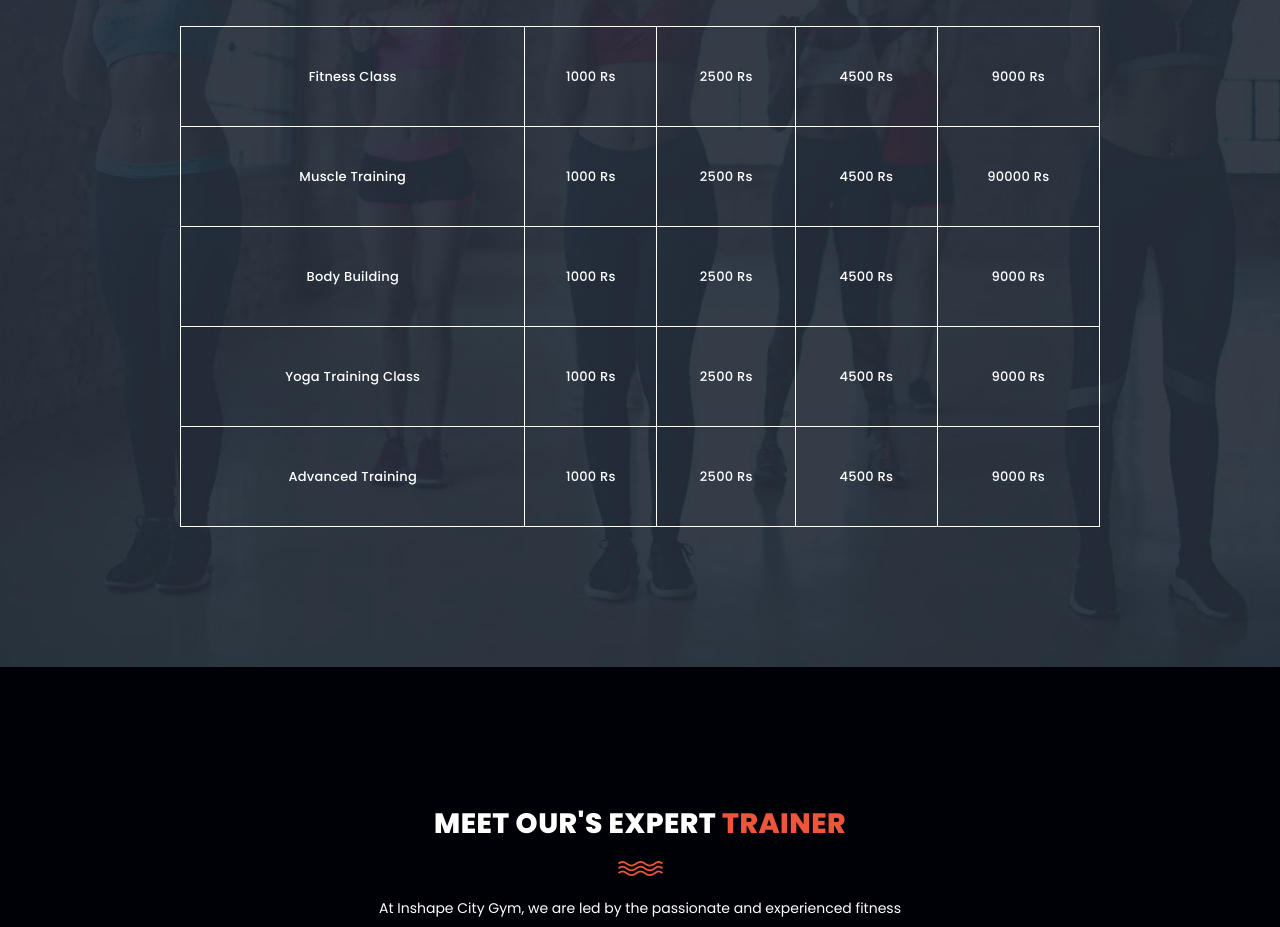
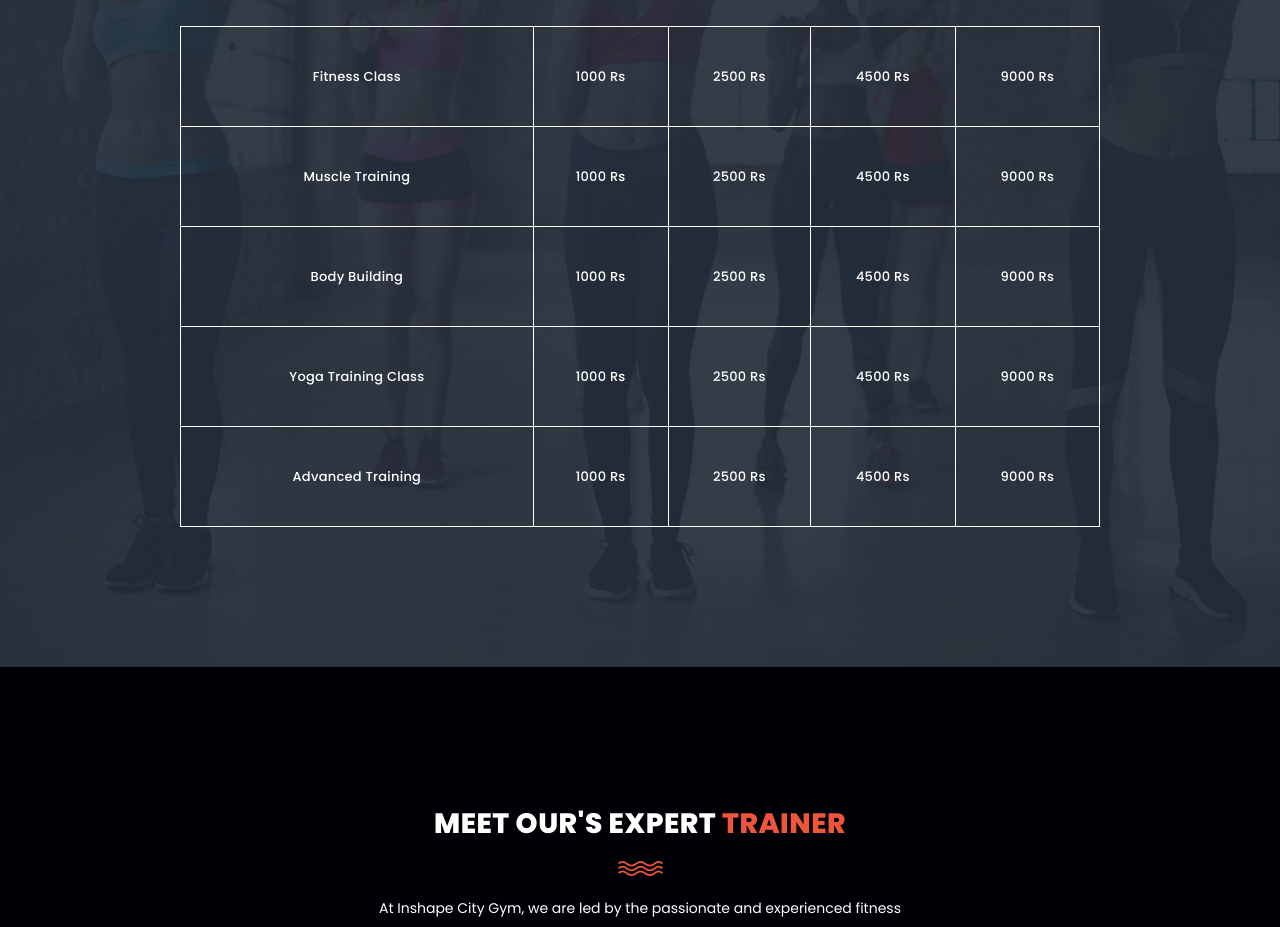
Before and after one commit to Pradeep7867/InshapeCityGym, a plain HTML site: page index.html in a window 1280 px wide. Shown: the part 3720-4647 px from the top of the page. Drawn offline with Linux system fonts and the light colour scheme.

Commit message:
Update index.html

```diff
--- a/index.html
+++ b/index.html
@@ -293,7 +293,7 @@
                   <td class="monthly ts-item show" data-tsmeta="monthly">1000 Rs</td>
                   <td class="quarterly ts-item show" data-tsmeta="quarterly">2500 Rs</td>
                   <td class="halfy ts-item show" data-tsmeta="halfy">4500 Rs</td>
-                  <td class="yearly ts-item show" data-tsmeta="yearly">90000 Rs</td>
+                  <td class="yearly ts-item show" data-tsmeta="yearly">9000 Rs</td>
                 </tr>
                 <tr>
                   <td class="day-time">Body Building</td>
```
